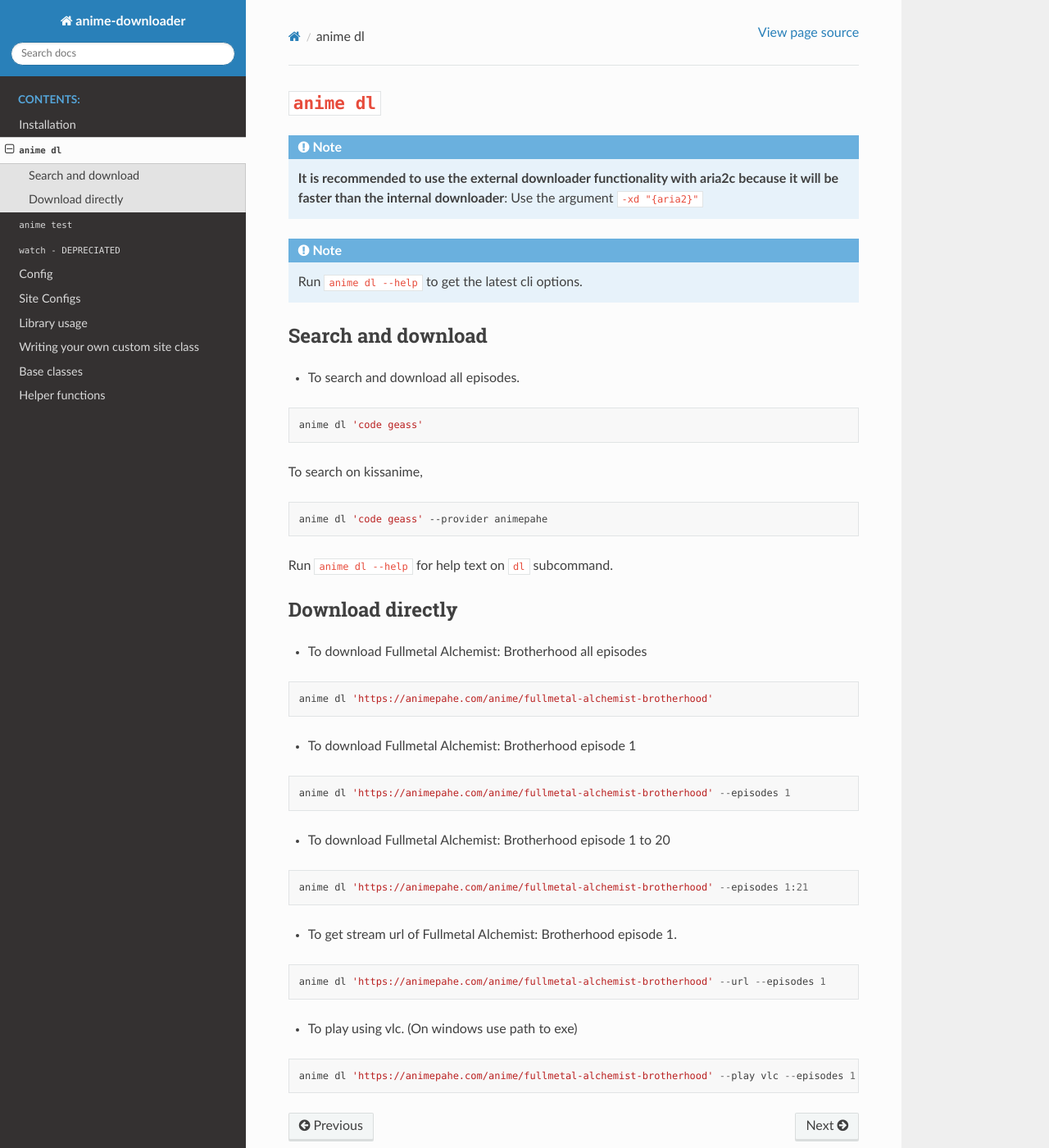
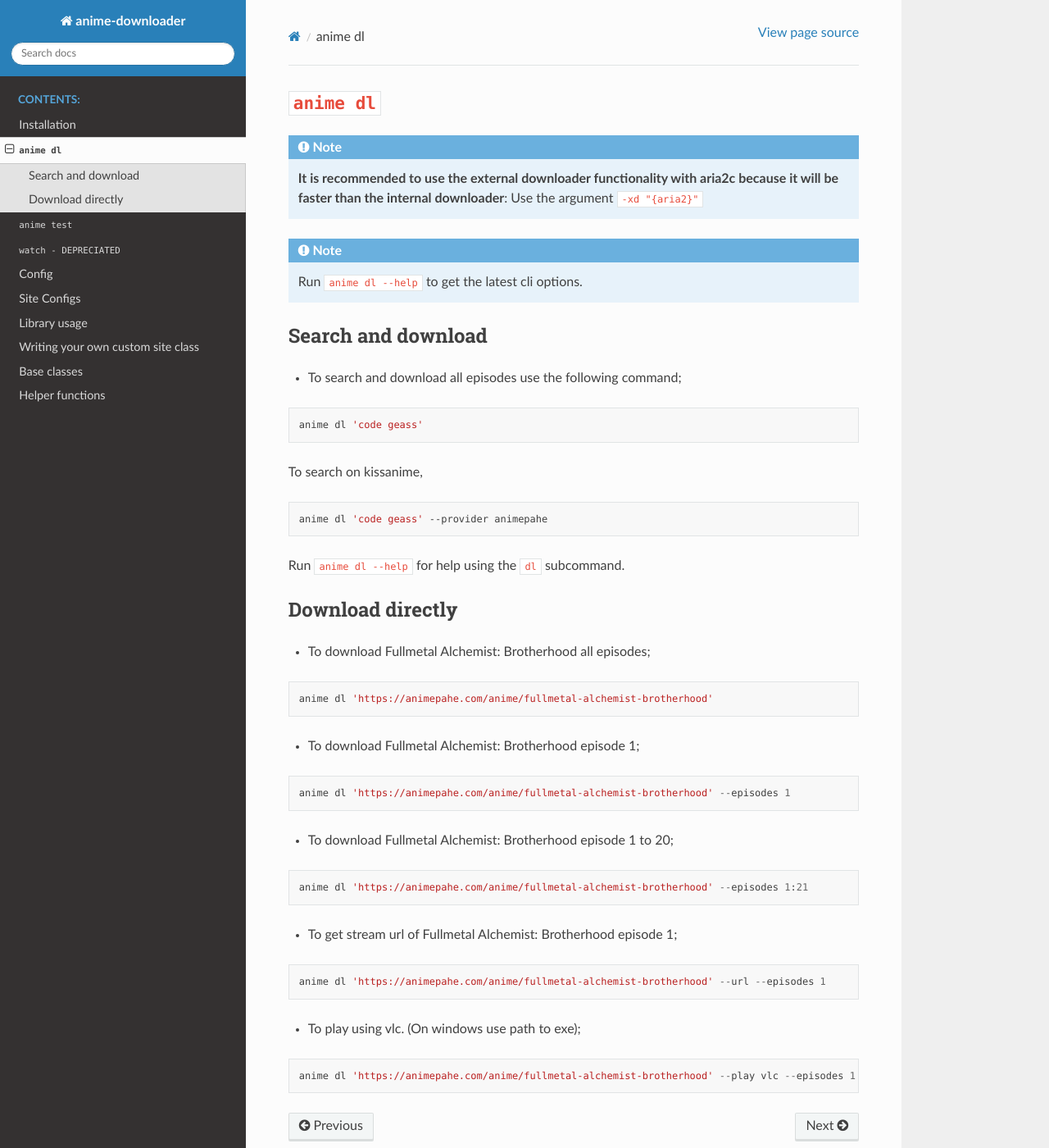
Before and after one commit to anime-dl/anime-downloader, a Sphinx documentation site: the page built from docs/usage/dl.rst, in a window 1280 px wide and 1400 px high. Shown: the whole window at 82% size. Built offline with Sphinx 7.4.7 and the Read the Docs theme 2.0.0, drawn with Linux system fonts in a browser that asks for light colours.

Commit message:
Update dl.rst

```diff
--- a/docs/usage/dl.rst
+++ b/docs/usage/dl.rst
@@ -10,7 +10,7 @@
 Search and download
 ^^^^^^^^^^^^^^^^^^^
 
--  To search and download all episodes.
+-  To search and download all episodes use the following command;
 
 .. code:: bash
 
@@ -22,36 +22,36 @@ To search on kissanime,
 
    anime dl 'code geass' --provider animepahe
 
-Run ``anime dl --help`` for help text on ``dl`` subcommand.
+Run ``anime dl --help`` for help using the ``dl`` subcommand.
 
 Download directly
 ^^^^^^^^^^^^^^^^^
 
--  To download Fullmetal Alchemist: Brotherhood all episodes
+-  To download Fullmetal Alchemist: Brotherhood all episodes;
 
 ::
 
    anime dl 'https://animepahe.com/anime/fullmetal-alchemist-brotherhood'
 
--  To download Fullmetal Alchemist: Brotherhood episode 1
+-  To download Fullmetal Alchemist: Brotherhood episode 1;
 
 ::
 
    anime dl 'https://animepahe.com/anime/fullmetal-alchemist-brotherhood' --episodes 1
 
--  To download Fullmetal Alchemist: Brotherhood episode 1 to 20
+-  To download Fullmetal Alchemist: Brotherhood episode 1 to 20;
 
 ::
 
    anime dl 'https://animepahe.com/anime/fullmetal-alchemist-brotherhood' --episodes 1:21
 
--  To get stream url of Fullmetal Alchemist: Brotherhood episode 1.
+-  To get stream url of Fullmetal Alchemist: Brotherhood episode 1;
 
 ::
 
    anime dl 'https://animepahe.com/anime/fullmetal-alchemist-brotherhood' --url --episodes 1
 
--  To play using vlc. (On windows use path to exe)
+-  To play using vlc. (On windows use path to exe);
 
 ::
 
```
